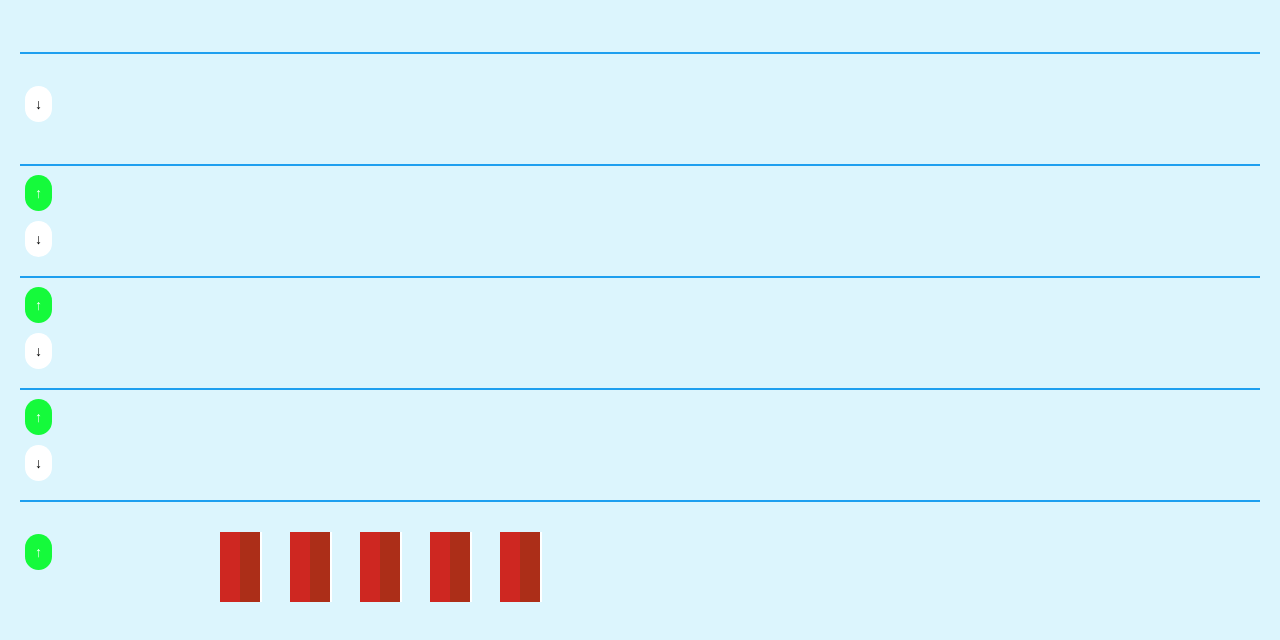
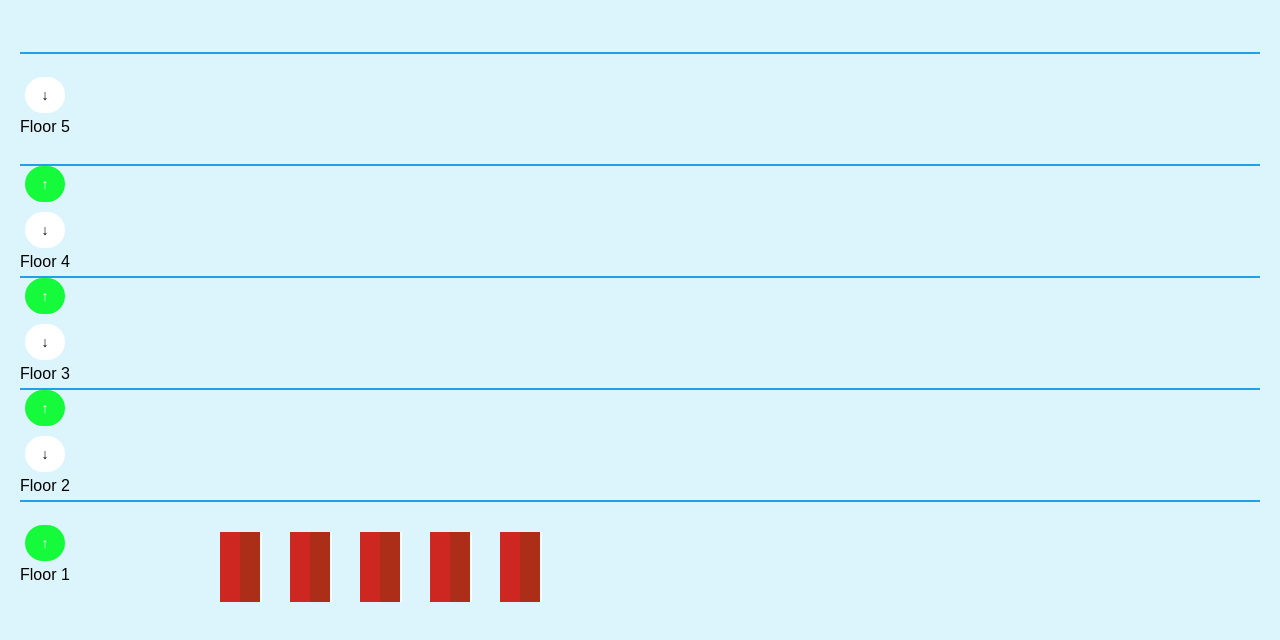
Before and after one commit to raj1802/lift-simulation, a plain HTML site: page index.html in a window 1280 px wide. Both pictures are taken after typing "5", "5" into the empty fields and a click on the button "Generate". Drawn offline with Linux system fonts and the light colour scheme.

Commit message:
css and js changes

```diff
--- a/script.js
+++ b/script.js
@@ -35,11 +35,26 @@ function generateBuilding() {
     // Create floors
     for (let i = 1; i <= floorsCount; i++) {
         const floor = document.createElement('div');
+
         floor.className = 'floor';
         floor.dataset.floor = i;
 
+        const floorInfo = document.createElement('div');
+        floorInfo.className = 'floor-info';
+
+        const floorNumber = document.createElement('div');
+        floorNumber.className = 'floor-number';
+        floorNumber.innerText = `Floor ${i}`; // Add floor name
+
+
+
+
+
         const floorButtons = document.createElement('div');
         floorButtons.className = 'floor-buttons';
+
+
+
 
         if (i !== floorsCount) {
             const upButton = document.createElement('button');
@@ -56,9 +71,14 @@ function generateBuilding() {
             downButton.onclick = () => requestLift(i, 'down');
             floorButtons.appendChild(downButton);
         }
+        floorInfo.appendChild(floorButtons); // Append buttons first
+        floorInfo.appendChild(floorNumber); // Append floor name next
 
-        floor.appendChild(floorButtons);
+        floor.appendChild(floorInfo);
+
         building.appendChild(floor);
+
+
     }
 
     // Create lifts
@@ -83,6 +103,13 @@ function displayError(message) {
 }
 
 function requestLift(floor, direction) {
+    const button = document.querySelector(`[data-floor="${floor}"] .${direction}`);
+
+    // Change the button color to red when pressed
+    if (button) {
+        button.style.backgroundColor = 'red';
+    }
+
     if (requestedFloors[direction].has(floor)) {
         return;
     }
@@ -147,6 +174,12 @@ function openDoors(lift, liftIndex, targetFloor, direction) {
     if (!lift.classList.contains('door-open')) {
         lift.classList.add('door-open');
 
+         // Reset the button color back to normal
+         const button = document.querySelector(`[data-floor="${targetFloor}"] .${direction}`);
+         if (button) {
+             button.style.backgroundColor = ''; // Reset to default color
+         }
+
         setTimeout(() => {
             closeDoors(lift, liftIndex, direction);
             requestedFloors[direction].delete(targetFloor);
--- a/styles.css
+++ b/styles.css
@@ -51,6 +51,7 @@ body {
     height: 100px;
     margin-bottom: 10px;
     position: relative;
+
 }
 
 #floors,
```
